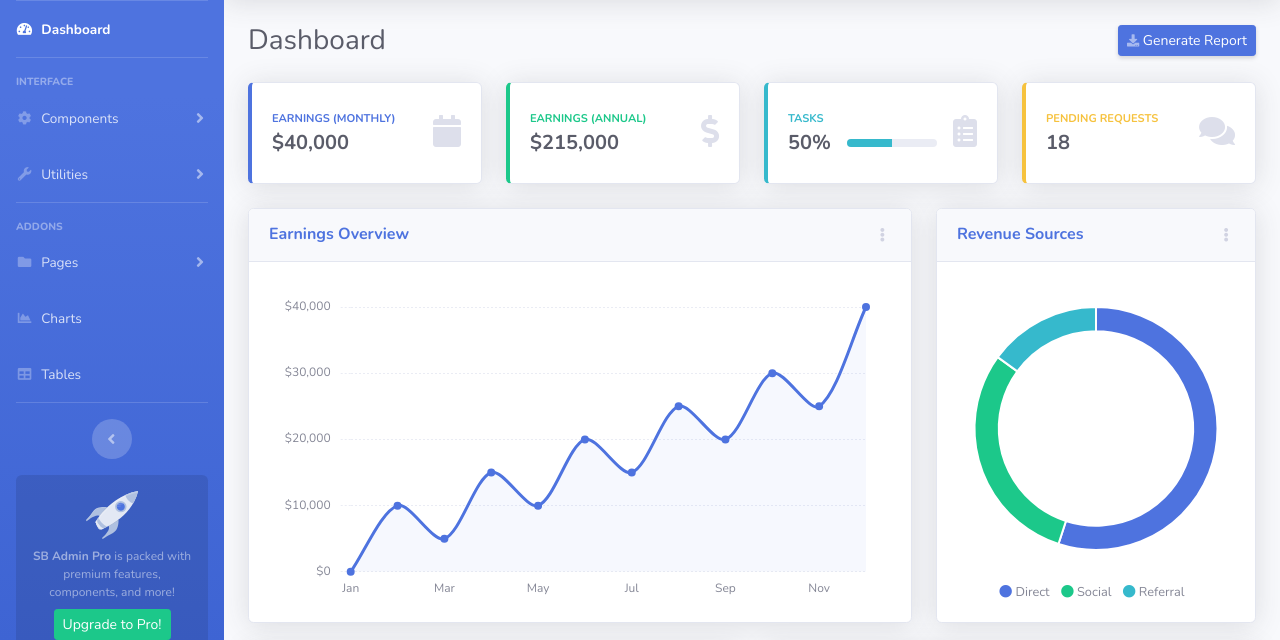
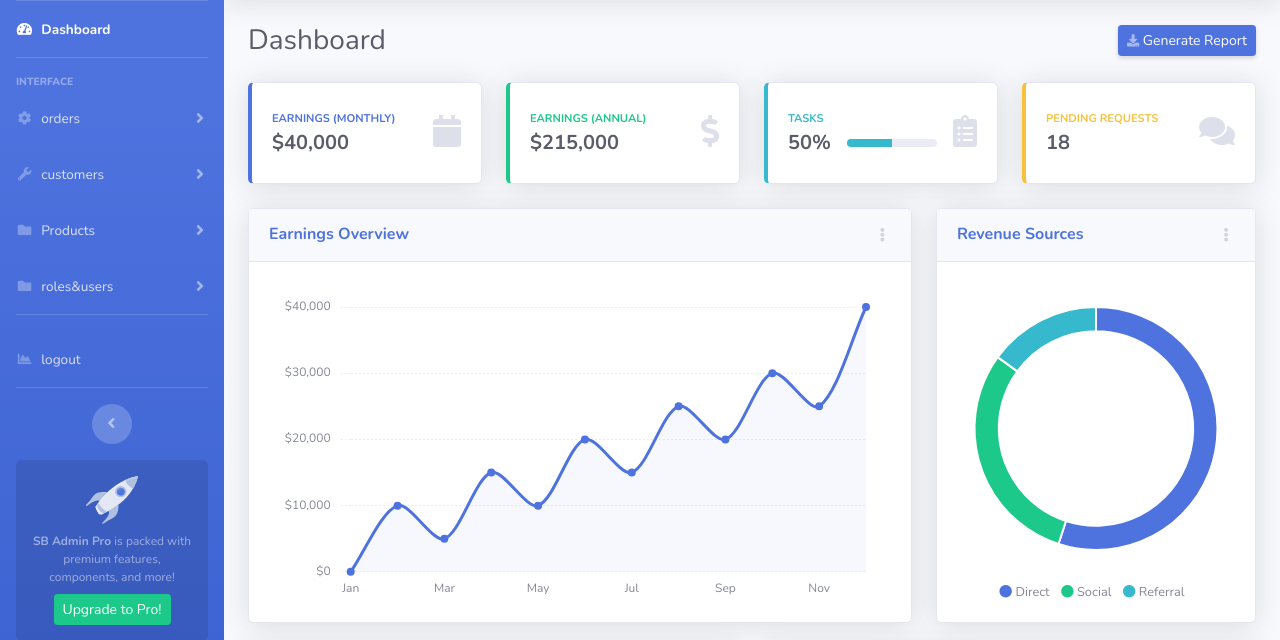
Before and after one commit to laurentbaldenibizi/django_course, a Django app: page / in a window 1280 px wide. Shown: the part 70-710 px from the top of the page. Run offline with Django 4.2, Linux system fonts and the light colour scheme; some libraries are stand-ins or nearby versions.

Commit message:
add custom template

```diff
--- a/app/templates/app/partials/sidebar.html
+++ b/app/templates/app/partials/sidebar.html
@@ -31,15 +31,8 @@
         <a class="nav-link collapsed" href="#" data-toggle="collapse" data-target="#collapseTwo"
             aria-expanded="true" aria-controls="collapseTwo">
             <i class="fas fa-fw fa-cog"></i>
-            <span>Components</span>
+            <span>orders</span>
         </a>
-        <div id="collapseTwo" class="collapse" aria-labelledby="headingTwo" data-parent="#accordionSidebar">
-            <div class="bg-white py-2 collapse-inner rounded">
-                <h6 class="collapse-header">Custom Components:</h6>
-                <a class="collapse-item" href="buttons.html">Buttons</a>
-                <a class="collapse-item" href="cards.html">Cards</a>
-            </div>
-        </div>
     </li>
 
     <!-- Nav Item - Utilities Collapse Menu -->
@@ -47,62 +40,49 @@
         <a class="nav-link collapsed" href="#" data-toggle="collapse" data-target="#collapseUtilities"
             aria-expanded="true" aria-controls="collapseUtilities">
             <i class="fas fa-fw fa-wrench"></i>
-            <span>Utilities</span>
+            <span>customers</span>
         </a>
-        <div id="collapseUtilities" class="collapse" aria-labelledby="headingUtilities"
-            data-parent="#accordionSidebar">
+    </li>
+
+    <li class="nav-item">
+        <a class="nav-link collapsed" href="#" data-toggle="collapse" data-target="#collapsePages"
+            aria-expanded="true" aria-controls="collapsePages">
+            <i class="fas fa-fw fa-folder"></i>
+            <span>Products</span>
+        </a>
+        <div id="collapsePages" class="collapse" aria-labelledby="headingPages" data-parent="#accordionSidebar">
             <div class="bg-white py-2 collapse-inner rounded">
-                <h6 class="collapse-header">Custom Utilities:</h6>
-                <a class="collapse-item" href="utilities-color.html">Colors</a>
-                <a class="collapse-item" href="utilities-border.html">Borders</a>
-                <a class="collapse-item" href="utilities-animation.html">Animations</a>
-                <a class="collapse-item" href="utilities-other.html">Other</a>
-            </div>
+                <h6 class="collapse-header">custom products:</h6>
+                <a class="collapse-item" href="login.html">all products</a>
+                <a class="collapse-item" href="register.html">categories</a>
+
         </div>
+    </li>
+
+    <li class="nav-item">
+        <a class="nav-link collapsed" href="#" data-toggle="collapse" data-target="#collapsePages"
+            aria-expanded="true" aria-controls="collapsePages">
+            <i class="fas fa-fw fa-folder"></i>
+            <span>roles&users</span>
+        </a>
     </li>
 
     <!-- Divider -->
     <hr class="sidebar-divider">
 
     <!-- Heading -->
-    <div class="sidebar-heading">
-        Addons
-    </div>
 
     <!-- Nav Item - Pages Collapse Menu -->
-    <li class="nav-item">
-        <a class="nav-link collapsed" href="#" data-toggle="collapse" data-target="#collapsePages"
-            aria-expanded="true" aria-controls="collapsePages">
-            <i class="fas fa-fw fa-folder"></i>
-            <span>Pages</span>
-        </a>
-        <div id="collapsePages" class="collapse" aria-labelledby="headingPages" data-parent="#accordionSidebar">
-            <div class="bg-white py-2 collapse-inner rounded">
-                <h6 class="collapse-header">Login Screens:</h6>
-                <a class="collapse-item" href="login.html">Login</a>
-                <a class="collapse-item" href="register.html">Register</a>
-                <a class="collapse-item" href="forgot-password.html">Forgot Password</a>
-                <div class="collapse-divider"></div>
-                <h6 class="collapse-header">Other Pages:</h6>
-                <a class="collapse-item" href="404.html">404 Page</a>
-                <a class="collapse-item" href="blank.html">Blank Page</a>
-            </div>
-        </div>
-    </li>
+
 
     <!-- Nav Item - Charts -->
     <li class="nav-item">
         <a class="nav-link" href="charts.html">
             <i class="fas fa-fw fa-chart-area"></i>
-            <span>Charts</span></a>
+            <span>logout</span></a>
     </li>
 
-    <!-- Nav Item - Tables -->
-    <li class="nav-item">
-        <a class="nav-link" href="tables.html">
-            <i class="fas fa-fw fa-table"></i>
-            <span>Tables</span></a>
-    </li>
+
 
     <!-- Divider -->
     <hr class="sidebar-divider d-none d-md-block">
```
